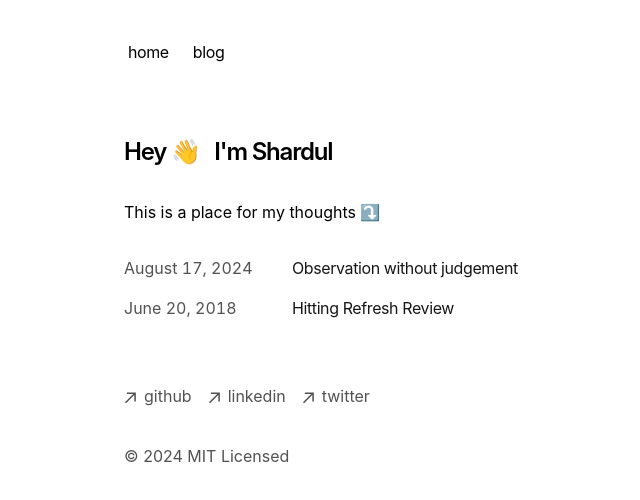
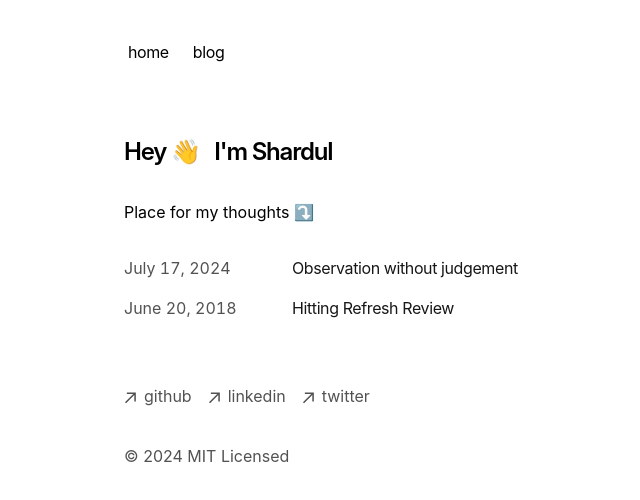
Before and after one commit to bansal19/pw-blog, a Next.js app: page / in a window 1280 px wide. Shown: the top 500 px of the page, without its empty margins (228-868 px from the left). Built offline with nearby package versions, Linux system fonts and the light colour scheme.

Commit message:
amended observation

```diff
--- a/app/blog/posts/observation.mdx
+++ b/app/blog/posts/observation.mdx
@@ -1,6 +1,6 @@
 ---
 title: 'Observation without judgement'
-publishedAt: '2024-08-17'
+publishedAt: '2024-07-17'
 summary: ''
 ---
 
--- a/app/page.tsx
+++ b/app/page.tsx
@@ -7,7 +7,7 @@ export default function Page() {
         Hey 👋 &nbsp; I'm Shardul
       </h1>
       <p className="mb-4">
-        This is a place for my thoughts  ⤵
+        Place for my thoughts ⤵
       </p>
       <div className="my-8">
         <BlogPosts />
```
